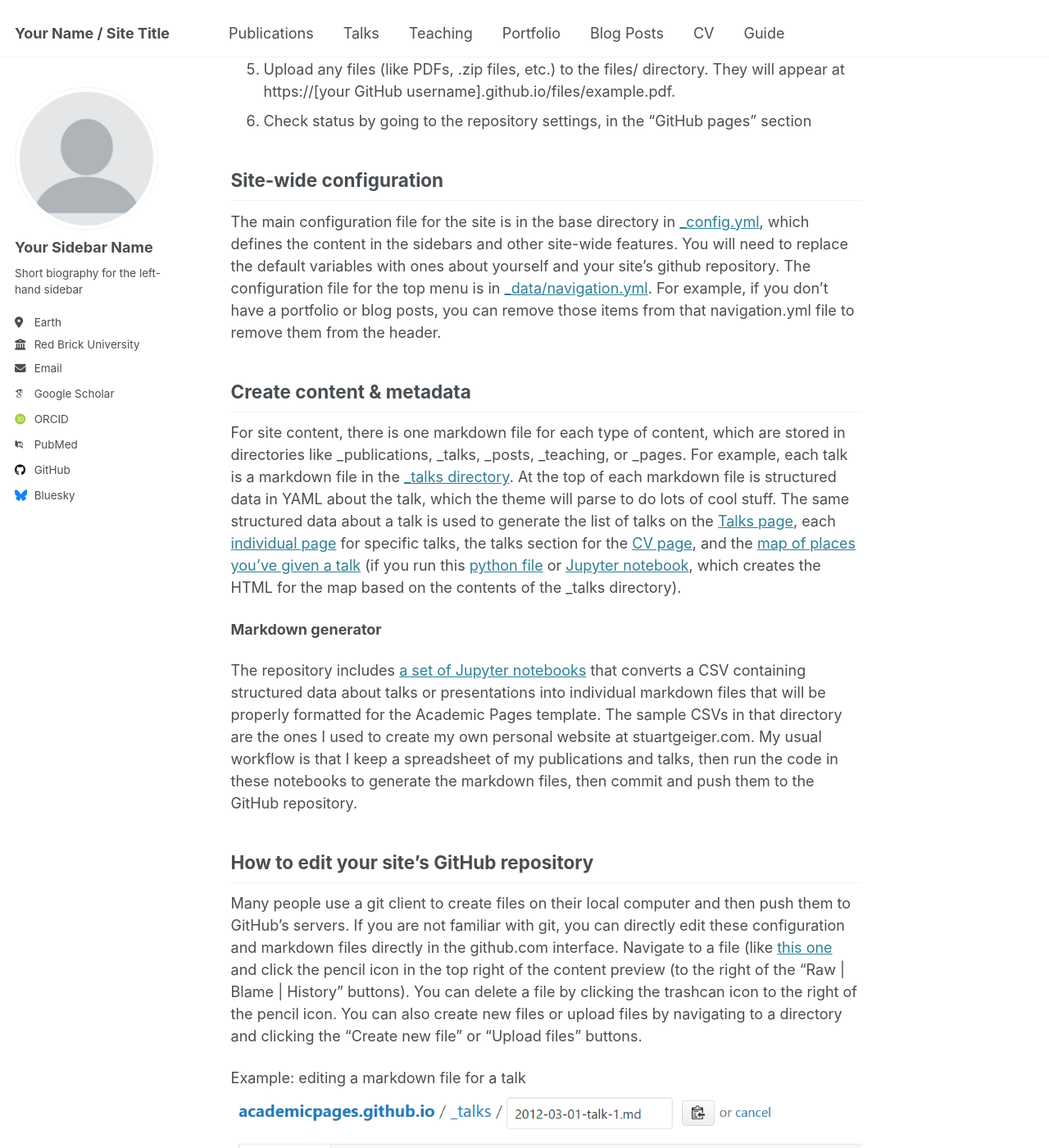
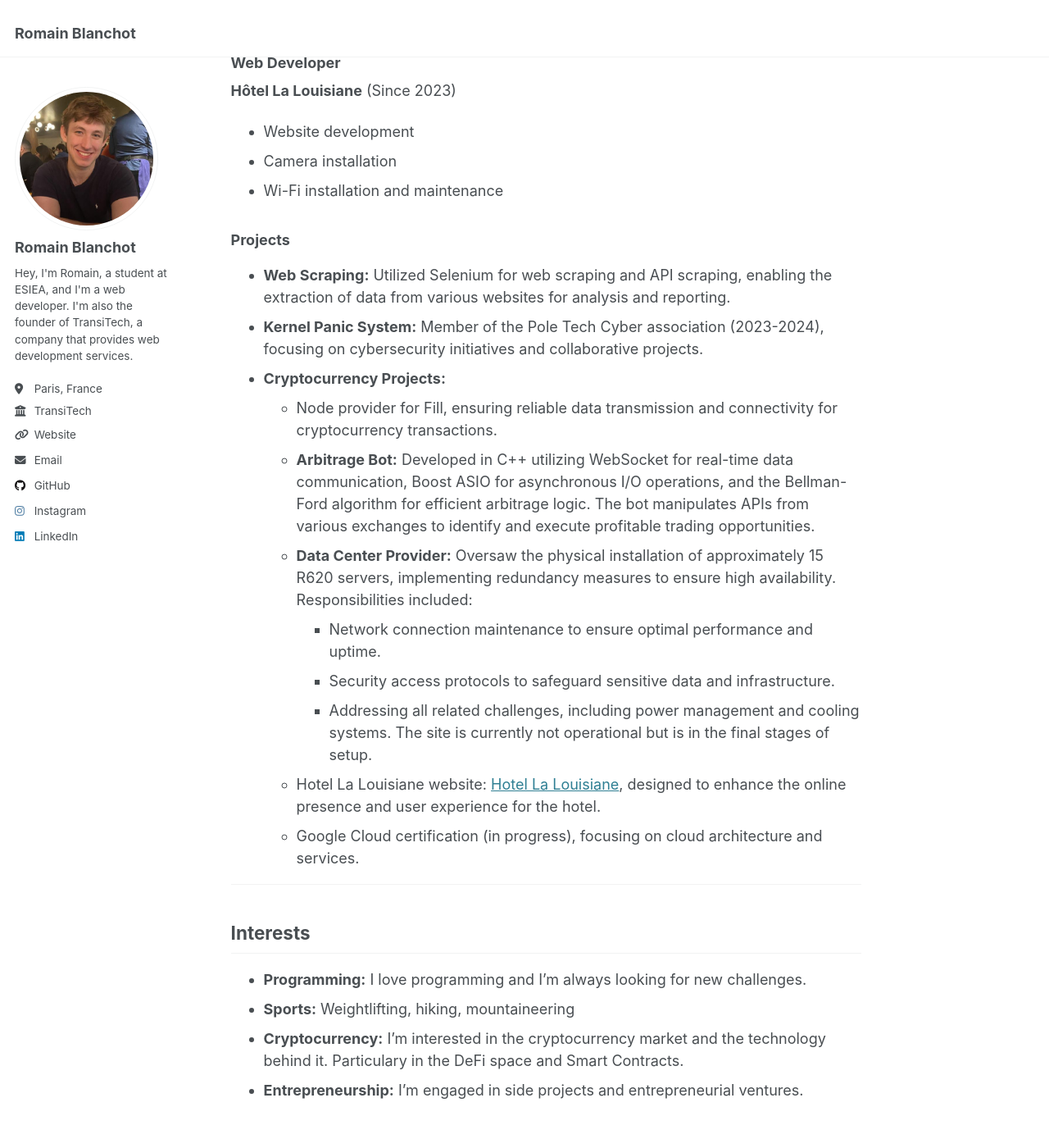
Before and after one commit to LeMarechalDeFer/lemarechaldefer.github.io, a Jekyll site: the page built from _pages/about.md, in a window 1280 px wide and 1400 px high, scrolled down 1229 px. Shown: the whole window at 82% size. Built offline with Jekyll 4.4.1, drawn with Linux system fonts in a browser that asks for light colours; some web fonts are replaced; some of the changed text lies outside the part shown.

```diff
--- a/_config.yml
+++ b/_config.yml
@@ -9,35 +9,35 @@
 # Basic Site Settings
 locale                   : "en-US"
 site_theme               : "default"
-title                    : "Your Name / Site Title"
+title                    : "Romain Blanchot"
 title_separator          : "-"
-name                     : &name "Your Name"
-description              : &description "personal description"
-url                      : https://academicpages.github.io # the base hostname & protocol for your site e.g. "https://[your GitHub username].github.io"
+name                     : &name "Romain Blanchot - TransiTech"
+description              : &description "Hey, I'm Romain, a student at ESIEA, and I'm a web developer."
+url                      : https://lemarechaldefer.github.io/ # the base hostname & protocol for your site e.g. "https://[your GitHub username].github.io"
 baseurl                  : "" # the subpath of your site, e.g. "/blog"
-repository               : "academicpages/academicpages.github.io"
+repository               : "LeMarechalDeFer/lemarechaldefer.github.io"
 
 # Site Author - The following control what appear as part of the author content on the side bar.
 #               If a field is blank the icon and link will not appear, otherwise it will be shown.
 #               Additional customization can be done by editing /_includes/author-profile.html
 author:
   # Biographic information
-  avatar           : "profile.png"
-  name             : "Your Sidebar Name"
+  avatar           : "121592586.jpeg"
+  name             : "Romain Blanchot"
   pronouns         : # example: "she/her"
-  bio              : "Short biography for the left-hand sidebar"
-  location         : "Earth"
-  employer         : "Red Brick University"
-  uri              : # URL
-  email            : "none@example.org"
+  bio              : "Hey, I'm Romain, a student at ESIEA, and I'm a web developer. I'm also the founder of TransiTech, a company that provides web development services."
+  location         : "Paris, France"
+  employer         : "TransiTech"
+  uri              : "https://hotellalouisiane.com"
+  email            : "blanchot@et.esiea.fr"
 
   # Academic websites
   arxiv            : # URL - Update with the correct link to your profile
-  googlescholar    : "https://scholar.google.com/citations?user=PS_CX0AAAAAJ"
+  googlescholar    : #"https://scholar.google.com/citations?user=PS_CX0AAAAAJ"
   impactstory      : # URL
-  orcid            : "http://orcid.org/yourorcidurl"
+  orcid            : #"http://orcid.org/yourorcidurl"
   semantic         : # URL
-  pubmed           : "https://www.ncbi.nlm.nih.gov/pubmed/?term=john+snow"
+  pubmed           : #"https://www.ncbi.nlm.nih.gov/pubmed/?term=john+snow"
   researchgate     : # URL
   scopus           : # URL
 
@@ -45,21 +45,21 @@ author:
   bitbucket        : # Username - Update with your username on the site
   codepen          : # Username
   dribbble         : # Username
-  github           : "academicpages"
+  github           : "LeMarechalDeFer"
   kaggle           : # Username
   stackoverflow    : # User number or user number and name (i.e., use "1" or "1/jeff-atwood")
 
   # Social media
-  bluesky          : "bsky.app" # Replace this with you Bluesky username
+  bluesky          : #"bsky.app" # Replace this with you Bluesky username
   facebook         : # Username
   flickr           : # Username
   foursquare       : # Username
   goodreads        : # Username
   google_plus      : # Username
   keybase          : # Username
-  instagram        : # Username
+  instagram        : "_romain_blanchot_"
   lastfm           : # Username
-  linkedin         : # Username
+  linkedin         : "romain-blanchot-449941284"
   mastodon         : # URL
   medium           : # URL
   pinterest        : # Username
@@ -78,11 +78,11 @@ author:
 # Publication Category - The following the list of publication categories and their headings
 publication_category:
   books:
-    title: 'Books'
+    title: #'Books'
   manuscripts:
-    title: 'Journal Articles'
+    title: #'Journal Articles'
   conferences:
-    title: 'Conference Papers'
+    title: #'Conference Papers'
 
 # Site Settings
 teaser                   :  # filename of teaser fallback teaser image placed in /images/, .e.g. "500x300.png"
--- a/_pages/about.md
+++ b/_pages/about.md
@@ -7,43 +7,60 @@ redirect_from:
   - /about.html
 ---
 
-This is the front page of a website that is powered by the [Academic Pages template](https://github.com/academicpages/academicpages.github.io) and hosted on GitHub pages. [GitHub pages](https://pages.github.com) is a free service in which websites are built and hosted from code and data stored in a GitHub repository, automatically updating when a new commit is made to the repository. This template was forked from the [Minimal Mistakes Jekyll Theme](https://mmistakes.github.io/minimal-mistakes/) created by Michael Rose, and then extended to support the kinds of content that academics have: publications, talks, teaching, a portfolio, blog posts, and a dynamically-generated CV. You can fork [this template](https://github.com/academicpages/academicpages.github.io) right now, modify the configuration and markdown files, add your own PDFs and other content, and have your own site for free, with no ads!
+# Romain [Last Name]
+French Developer
 
-A data-driven personal website
-======
-Like many other Jekyll-based GitHub Pages templates, Academic Pages makes you separate the website's content from its form. The content & metadata of your website are in structured markdown files, while various other files constitute the theme, specifying how to transform that content & metadata into HTML pages. You keep these various markdown (.md), YAML (.yml), HTML, and CSS files in a public GitHub repository. Each time you commit and push an update to the repository, the [GitHub pages](https://pages.github.com/) service creates static HTML pages based on these files, which are hosted on GitHub's servers free of charge.
+---
 
-Many of the features of dynamic content management systems (like Wordpress) can be achieved in this fashion, using a fraction of the computational resources and with far less vulnerability to hacking and DDoSing. You can also modify the theme to your heart's content without touching the content of your site. If you get to a point where you've broken something in Jekyll/HTML/CSS beyond repair, your markdown files describing your talks, publications, etc. are safe. You can rollback the changes or even delete the repository and start over - just be sure to save the markdown files! Finally, you can also write scripts that process the structured data on the site, such as [this one](https://github.com/academicpages/academicpages.github.io/blob/master/talkmap.ipynb) that analyzes metadata in pages about talks to display [a map of every location you've given a talk](https://academicpages.github.io/talkmap.html).
+## Profile
+Passionate about development and new technologies, I am an engineering student in Paris, specializing in software. I discovered Linux and the C programming language three years ago, and since then, it has become my daily passion. Currently, I am pursuing an AI-oriented semester at KMUTT in Thailand.
 
-Getting started
-======
-1. Register a GitHub account if you don't have one and confirm your e-mail (required!)
-1. Fork [this template](https://github.com/academicpages/academicpages.github.io) by clicking the "Use this template" button in the top right.
-1. Go to the repository's settings (rightmost item in the tabs that start with "Code", should be below "Unwatch"). Rename the repository "[your GitHub username].github.io", which will also be your website's URL.
-1. Set site-wide configuration and create content & metadata (see below -- also see [this set of diffs](http://archive.is/3TPas) showing what files were changed to set up [an example site](https://getorg-testacct.github.io) for a user with the username "getorg-testacct")
-1. Upload any files (like PDFs, .zip files, etc.) to the files/ directory. They will appear at https://[your GitHub username].github.io/files/example.pdf.
-1. Check status by going to the repository settings, in the "GitHub pages" section
+---
 
-Site-wide configuration
-------
-The main configuration file for the site is in the base directory in [_config.yml](https://github.com/academicpages/academicpages.github.io/blob/master/_config.yml), which defines the content in the sidebars and other site-wide features. You will need to replace the default variables with ones about yourself and your site's github repository. The configuration file for the top menu is in [_data/navigation.yml](https://github.com/academicpages/academicpages.github.io/blob/master/_data/navigation.yml). For example, if you don't have a portfolio or blog posts, you can remove those items from that navigation.yml file to remove them from the header.
+## Skills
+- **Programming Languages and Frameworks:** C/C++, Boost Asio, Java, TypeScript, HTML, CSS, React, Next.js, Python
+- **Databases:** Oracle SQL, PostgreSQL
+- **Tools and Technologies:** Docker, Linux, Git, Kubernetes (in progress), Docker Compose, Nginx, iDRAC
+- **Data Structures and Algorithms**
+- **Languages:** French (native), English (fluent)
 
-Create content & metadata
-------
-For site content, there is one markdown file for each type of content, which are stored in directories like _publications, _talks, _posts, _teaching, or _pages. For example, each talk is a markdown file in the [_talks directory](https://github.com/academicpages/academicpages.github.io/tree/master/_talks). At the top of each markdown file is structured data in YAML about the talk, which the theme will parse to do lots of cool stuff. The same structured data about a talk is used to generate the list of talks on the [Talks page](https://academicpages.github.io/talks), each [individual page](https://academicpages.github.io/talks/2012-03-01-talk-1) for specific talks, the talks section for the [CV page](https://academicpages.github.io/cv), and the [map of places you've given a talk](https://academicpages.github.io/talkmap.html) (if you run this [python file](https://github.com/academicpages/academicpages.github.io/blob/master/talkmap.py) or [Jupyter notebook](https://github.com/academicpages/academicpages.github.io/blob/master/talkmap.ipynb), which creates the HTML for the map based on the contents of the _talks directory).
+---
 
-**Markdown generator**
+## Education
 
-The repository includes [a set of Jupyter notebooks](https://github.com/academicpages/academicpages.github.io/tree/master/markdown_generator
-) that converts a CSV containing structured data about talks or presentations into individual markdown files that will be properly formatted for the Academic Pages template. The sample CSVs in that directory are the ones I used to create my own personal website at stuartgeiger.com. My usual workflow is that I keep a spreadsheet of my publications and talks, then run the code in these notebooks to generate the markdown files, then commit and push them to the GitHub repository.
+### ESIEA
+- Bachelor's Degree in Computer Science and Engineering
+- Master's Degree in Computer Science and Engineering (in progress)
 
-How to edit your site's GitHub repository
-------
-Many people use a git client to create files on their local computer and then push them to GitHub's servers. If you are not familiar with git, you can directly edit these configuration and markdown files directly in the github.com interface. Navigate to a file (like [this one](https://github.com/academicpages/academicpages.github.io/blob/master/_talks/2012-03-01-talk-1.md) and click the pencil icon in the top right of the content preview (to the right of the "Raw | Blame | History" buttons). You can delete a file by clicking the trashcan icon to the right of the pencil icon. You can also create new files or upload files by navigating to a directory and clicking the "Create new file" or "Upload files" buttons.
+### KMUTT
+- AI-oriented exchange student semester (2024-2025)
 
-Example: editing a markdown file for a talk
-![Editing a markdown file for a talk](/images/editing-talk.png)
 
-For more info
-------
-More info about configuring Academic Pages can be found in [the guide](https://academicpages.github.io/markdown/), the [growing wiki](https://github.com/academicpages/academicpages.github.io/wiki), and you can always [ask a question on GitHub](https://github.com/academicpages/academicpages.github.io/discussions). The [guides for the Minimal Mistakes theme](https://mmistakes.github.io/minimal-mistakes/docs/configuration/) (which this theme was forked from) might also be helpful.
+## Professional Experience
+
+### Web Developer
+**Hôtel La Louisiane** (Since 2023)
+- Website development
+- Camera installation
+- Wi-Fi installation and maintenance
+
+### Projects
+- **Web Scraping:** Utilized Selenium for web scraping and API scraping, enabling the extraction of data from various websites for analysis and reporting.
+- **Kernel Panic System:** Member of the Pole Tech Cyber association (2023-2024), focusing on cybersecurity initiatives and collaborative projects.
+- **Cryptocurrency Projects:**
+  - Node provider for Fill, ensuring reliable data transmission and connectivity for cryptocurrency transactions.
+  - **Arbitrage Bot:** Developed in C++ utilizing WebSocket for real-time data communication, Boost ASIO for asynchronous I/O operations, and the Bellman-Ford algorithm for efficient arbitrage logic. The bot manipulates APIs from various exchanges to identify and execute profitable trading opportunities.
+  - **Data Center Provider:** Oversaw the physical installation of approximately 15 R620 servers, implementing redundancy measures to ensure high availability. Responsibilities included:
+    - Network connection maintenance to ensure optimal performance and uptime.
+    - Security access protocols to safeguard sensitive data and infrastructure.
+    - Addressing all related challenges, including power management and cooling systems. The site is currently not operational but is in the final stages of setup.
+  - Hotel La Louisiane website: [Hotel La Louisiane](https://hotellalouisiane.com), designed to enhance the online presence and user experience for the hotel.
+  - Google Cloud certification (in progress), focusing on cloud architecture and services.
+
+---
+
+## Interests
+- **Programming:** I love programming and I'm always looking for new challenges.
+- **Sports:** Weightlifting, hiking, mountaineering
+- **Cryptocurrency:** I'm interested in the cryptocurrency market and the technology behind it. Particulary in the DeFi space and Smart Contracts.
+- **Entrepreneurship:** I'm engaged in side projects and entrepreneurial ventures.
```
Also changed, not shown: _data/authors.yml (+14 -14 lines), _data/navigation.yml (+15 -15 lines), images/121592586.jpeg (added).
